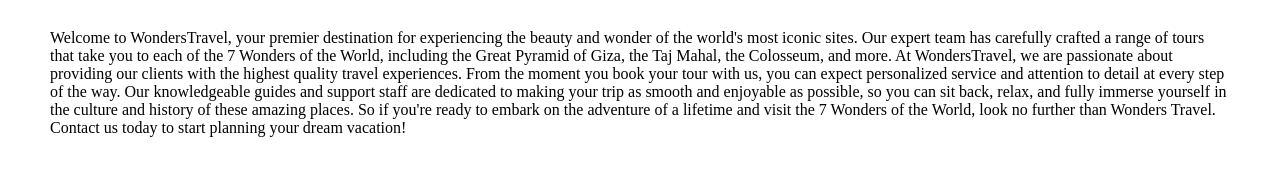
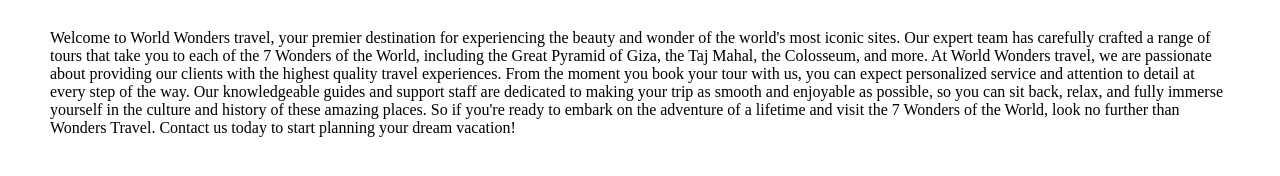
Before and after one commit to vengrasl/43-44-paskaitos.-Komandinis-darbas.-Pasaulio-stebuklai, a plain HTML site: page aboutUs.html in a window 1280 px wide. Shown: the part 608-784 px from the top of the page. Drawn offline with Linux system fonts and the light colour scheme.

Commit message:
viskas aboutUS done

```diff
--- a/aboutUs.html
+++ b/aboutUs.html
@@ -18,8 +18,8 @@
       <p>The first seven wonders of the ancient world list was made more than 2000 years ago, by adventurous Hellenic travelers who marveled at the world’s most incredible man-made constructions. Since then, most of the original list have been destroyed, aside from the Great Pyramid of Giza. In 2001, Swiss-born, Canadian filmmaker Bernard Weber set up the New7Wonders Foundation to find a new seven wonders of the world for the modern era, asking members of the public to cast their votes. After months of deliberating, debating and shortlists, these are the impressive feats that made the final cut.</p>
     </div>
       <div class="ourCompany">
-        <p>Welcome to WondersTravel, your premier destination for experiencing the beauty and wonder of the world's most iconic sites. Our expert team has carefully crafted a range of tours that take you to each of the 7 Wonders of the World, including the Great Pyramid of Giza, the Taj Mahal, the Colosseum, and more.
-          At WondersTravel, we are passionate about providing our clients with the highest quality travel experiences. From the moment you book your tour with us, you can expect personalized service and attention to detail at every step of the way. Our knowledgeable guides and support staff are dedicated to making your trip as smooth and enjoyable as possible, so you can sit back, relax, and fully immerse yourself in the culture and history of these amazing places.
+        <p>Welcome to World Wonders travel, your premier destination for experiencing the beauty and wonder of the world's most iconic sites. Our expert team has carefully crafted a range of tours that take you to each of the 7 Wonders of the World, including the Great Pyramid of Giza, the Taj Mahal, the Colosseum, and more.
+          At World Wonders travel, we are passionate about providing our clients with the highest quality travel experiences. From the moment you book your tour with us, you can expect personalized service and attention to detail at every step of the way. Our knowledgeable guides and support staff are dedicated to making your trip as smooth and enjoyable as possible, so you can sit back, relax, and fully immerse yourself in the culture and history of these amazing places.
           So if you're ready to embark on the adventure of a lifetime and visit the 7 Wonders of the World, look no further than Wonders Travel. Contact us today to start planning your dream vacation!</p>
       </div>
     </section>
```
